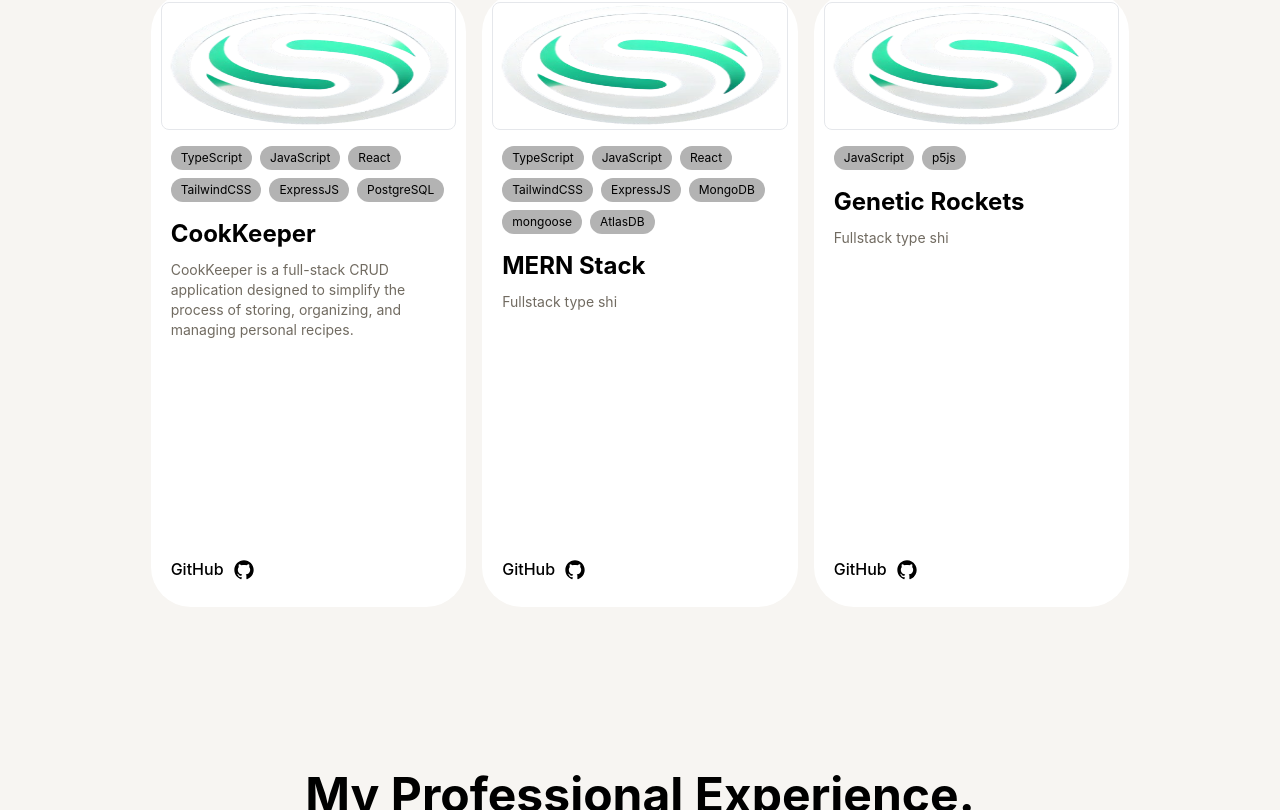
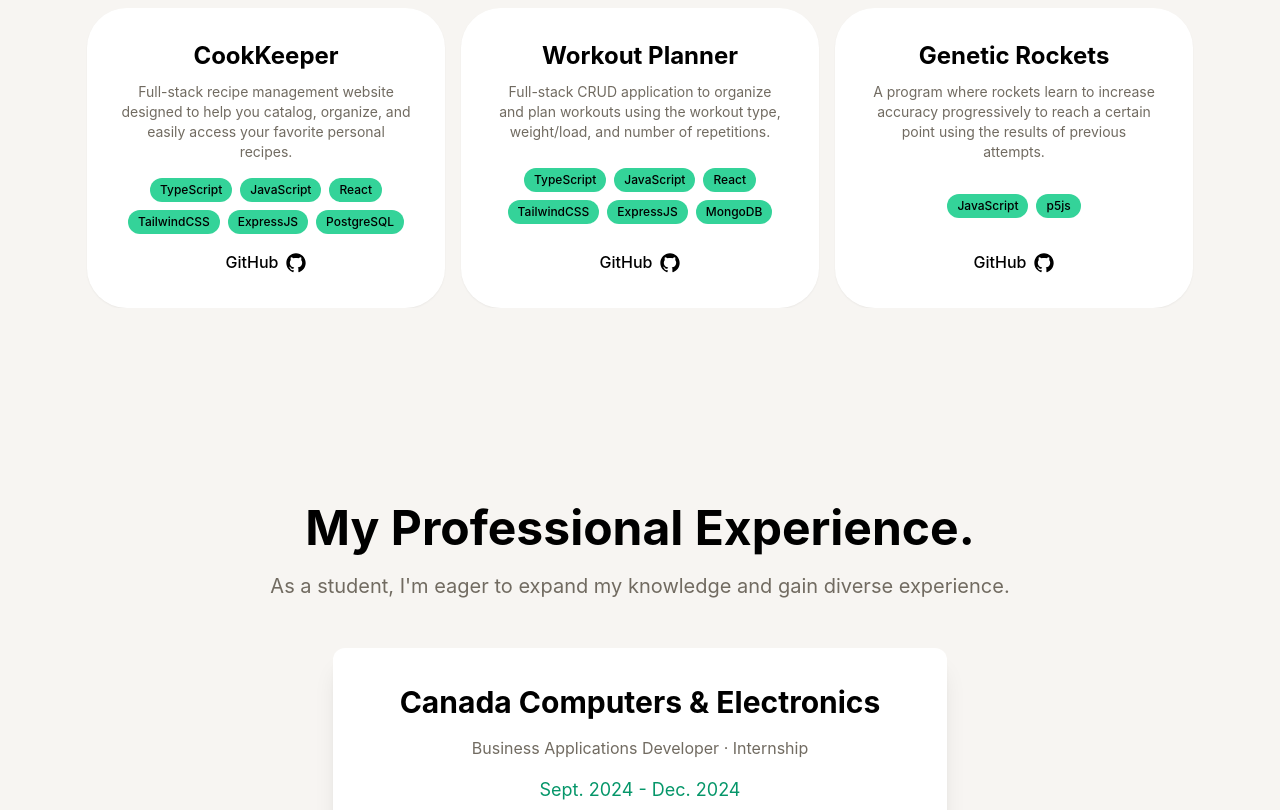
Before and after one commit to spencerhum04/portfolio, a React (Vite) app: page / in a window 1280 px wide. Shown: the part 1350-2160 px from the top of the page. Built offline with nearby package versions, Linux system fonts and the light colour scheme.

Commit message:
feat: finishing touches for now

```diff
--- a/src/routes/landing/sections/experience.tsx
+++ b/src/routes/landing/sections/experience.tsx
@@ -7,7 +7,7 @@ const companies = [
 
 export default function Experience() {
     return (
-        <div className="flex flex-col items-center px-6 py-20 h-[1000px]">
+        <div className="flex flex-col items-center px-6 pt-24 pb-40">
             <div className="header font-bold text-center mb-4">My Professional Experience.</div>
             <div className="subheader text-darkgray text-center">As a student, I'm eager to expand my knowledge and gain diverse experience.</div>
             <div className="w-full flex flex-wrap place-content-center gap-10 mt-12">
@@ -18,7 +18,7 @@ export default function Experience() {
                             <div className="text-darkgray p-4">{company.role}</div>
                             <div className="text-lg text-emerald-600 mb-10">{company.date}</div>
                         </div>
-                        <img src={company.image} className="w-full h-80 object-cover" />
+                        <img src={company.image} className="w-full h-48 sm:h-60 md:h-72 lg:h-80 object-cover" />
                     </div>
                 ))}
             </div>
--- a/src/routes/landing/sections/projects.tsx
+++ b/src/routes/landing/sections/projects.tsx
@@ -1,41 +1,39 @@
-import logo from "../../../assets/logo.png";
 import "../landing.css";
 
 const projects = [
-    { image: logo, tools: ["TypeScript", "JavaScript", "React", "TailwindCSS", "ExpressJS", "PostgreSQL"], title: "CookKeeper", body: "CookKeeper is a full-stack CRUD application designed to simplify the process of storing, organizing, and managing personal recipes.", github: "https://github.com/spencerhum04/CookKeeper" },
-    { image: logo, tools: ["TypeScript", "JavaScript", "React", "TailwindCSS", "ExpressJS", "MongoDB", "mongoose", "AtlasDB"], title: "MERN Stack", body: "Fullstack type shi", github: "https://github.com/spencerhum04/mern-stack" },
-    { image: logo, tools: ["JavaScript", "p5js"], title: "Genetic Rockets", body: "Fullstack type shi", github: "https://github.com/spencerhum04/Genetic-Rockets" },
+    { tools: ["TypeScript", "JavaScript", "React", "TailwindCSS", "ExpressJS", "PostgreSQL"], title: "CookKeeper", body: "Full-stack recipe management website designed to help you catalog, organize, and easily access your favorite personal recipes.", github: "https://github.com/spencerhum04/CookKeeper" },
+    { tools: ["TypeScript", "JavaScript", "React", "TailwindCSS", "ExpressJS", "MongoDB"], title: "Workout Planner", body: "Full-stack CRUD application to organize and plan workouts using the workout type, weight/load, and number of repetitions.", github: "https://github.com/spencerhum04/workout-planner" },
+    { tools: ["JavaScript", "p5js"], title: "Genetic Rockets", body: "A program where rockets learn to increase accuracy progressively to reach a certain point using the results of previous attempts.", github: "https://github.com/spencerhum04/Genetic-Rockets" },
 ]
 
 export default function Projects() {
     return (
-        <div className="flex flex-col py-20 lg:items-center">
+        <div className="flex flex-col py-24 lg:items-center">
             <div className="header font-bold text-center mb-4 px-6">My Personal Projects.</div>
             <div className="subheader text-darkgray text-center px-6">Personal projects allow me to apply my skills, explore new technologies, and create meaningful solutions.</div>
             <div className="overflow-x-auto hide-scrollbar mt-12">
                 <div className="flex flex-row gap-x-4 justify-start w-max px-6">
                     {projects.map((project, index) => (
-                        <div key={index} className="bg-white w-full max-w-[358px] h-[615px] rounded-[40px] px-2.5 pt-2.5 pb-6 flex flex-col justify-between relative overflow-hidden">
-                            <div className="flex flex-col">
-                                <img src={project.image} className="rounded-lg w-full h-32 border" />
-                                <div className="px-2.5 py-4">
-                                    <div className="flex flex-wrap gap-2">
-                                        {project.tools.map((tool, index) => (
-                                            <div key={index} className="bg-subgray text-xs rounded-2xl px-2.5 py-1">{tool}</div>
-                                        ))}
-                                    </div>
-                                </div>
+                        <div key={index} className="shadow-sm bg-white w-full max-w-[358px] h-[300px] rounded-[40px] px-6 py-8 relative overflow-hidden">
+                            <div className="flex flex-col items-center justify-between h-full text-center">
                                 <div className="flex flex-col px-2.5 gap-y-2.5">
                                     <div className="text-2xl font-bold">{project.title}</div>
                                     <div className="text-darkgray text-sm">{project.body}</div>
                                 </div>
+                                <div className="px-2.5 py-4">
+                                    <div className="flex flex-wrap gap-2 place-content-center">
+                                        {project.tools.map((tool, index) => (
+                                            <div key={index} className="bg-emerald-400 text-xs font-medium rounded-2xl px-2.5 py-1">{tool}</div>
+                                        ))}
+                                    </div>
+                                </div>
+                                <a href={project.github} target="_blank" rel="noopener noreferrer" className="flex flex-row gap-x-2 items-center">
+                                    <div className="un font-medium">GitHub</div>
+                                    <svg width="20" height="20" viewBox="0 0 15 15" fill="none" xmlns="http://www.w3.org/2000/svg">
+                                        <path d="M7.49933 0.25C3.49635 0.25 0.25 3.49593 0.25 7.50024C0.25 10.703 2.32715 13.4206 5.2081 14.3797C5.57084 14.446 5.70302 14.2222 5.70302 14.0299C5.70302 13.8576 5.69679 13.4019 5.69323 12.797C3.67661 13.235 3.25112 11.825 3.25112 11.825C2.92132 10.9874 2.44599 10.7644 2.44599 10.7644C1.78773 10.3149 2.49584 10.3238 2.49584 10.3238C3.22353 10.375 3.60629 11.0711 3.60629 11.0711C4.25298 12.1788 5.30335 11.8588 5.71638 11.6732C5.78225 11.205 5.96962 10.8854 6.17658 10.7043C4.56675 10.5209 2.87415 9.89918 2.87415 7.12104C2.87415 6.32925 3.15677 5.68257 3.62053 5.17563C3.54576 4.99226 3.29697 4.25521 3.69174 3.25691C3.69174 3.25691 4.30015 3.06196 5.68522 3.99973C6.26337 3.83906 6.8838 3.75895 7.50022 3.75583C8.1162 3.75895 8.73619 3.83906 9.31523 3.99973C10.6994 3.06196 11.3069 3.25691 11.3069 3.25691C11.7026 4.25521 11.4538 4.99226 11.3795 5.17563C11.8441 5.68257 12.1245 6.32925 12.1245 7.12104C12.1245 9.9063 10.4292 10.5192 8.81452 10.6985C9.07444 10.9224 9.30633 11.3648 9.30633 12.0413C9.30633 13.0102 9.29742 13.7922 9.29742 14.0299C9.29742 14.2239 9.42828 14.4496 9.79591 14.3788C12.6746 13.4179 14.75 10.7025 14.75 7.50024C14.75 3.49593 11.5036 0.25 7.49933 0.25Z" fill="currentColor" fillRule="evenodd" clipRule="evenodd"></path>
+                                    </svg>
+                                </a>
                             </div>
-                            <a href={project.github} target="_blank" rel="noopener noreferrer" className="flex flex-row gap-x-2.5 items-center px-2.5">
-                                <div className="un font-medium">GitHub</div>
-                                <svg width="20" height="20" viewBox="0 0 15 15" fill="none" xmlns="http://www.w3.org/2000/svg">
-                                    <path d="M7.49933 0.25C3.49635 0.25 0.25 3.49593 0.25 7.50024C0.25 10.703 2.32715 13.4206 5.2081 14.3797C5.57084 14.446 5.70302 14.2222 5.70302 14.0299C5.70302 13.8576 5.69679 13.4019 5.69323 12.797C3.67661 13.235 3.25112 11.825 3.25112 11.825C2.92132 10.9874 2.44599 10.7644 2.44599 10.7644C1.78773 10.3149 2.49584 10.3238 2.49584 10.3238C3.22353 10.375 3.60629 11.0711 3.60629 11.0711C4.25298 12.1788 5.30335 11.8588 5.71638 11.6732C5.78225 11.205 5.96962 10.8854 6.17658 10.7043C4.56675 10.5209 2.87415 9.89918 2.87415 7.12104C2.87415 6.32925 3.15677 5.68257 3.62053 5.17563C3.54576 4.99226 3.29697 4.25521 3.69174 3.25691C3.69174 3.25691 4.30015 3.06196 5.68522 3.99973C6.26337 3.83906 6.8838 3.75895 7.50022 3.75583C8.1162 3.75895 8.73619 3.83906 9.31523 3.99973C10.6994 3.06196 11.3069 3.25691 11.3069 3.25691C11.7026 4.25521 11.4538 4.99226 11.3795 5.17563C11.8441 5.68257 12.1245 6.32925 12.1245 7.12104C12.1245 9.9063 10.4292 10.5192 8.81452 10.6985C9.07444 10.9224 9.30633 11.3648 9.30633 12.0413C9.30633 13.0102 9.29742 13.7922 9.29742 14.0299C9.29742 14.2239 9.42828 14.4496 9.79591 14.3788C12.6746 13.4179 14.75 10.7025 14.75 7.50024C14.75 3.49593 11.5036 0.25 7.49933 0.25Z" fill="currentColor" fillRule="evenodd" clipRule="evenodd"></path>
-                                </svg>
-                            </a>
                         </div>
                     ))}
                 </div>
```
